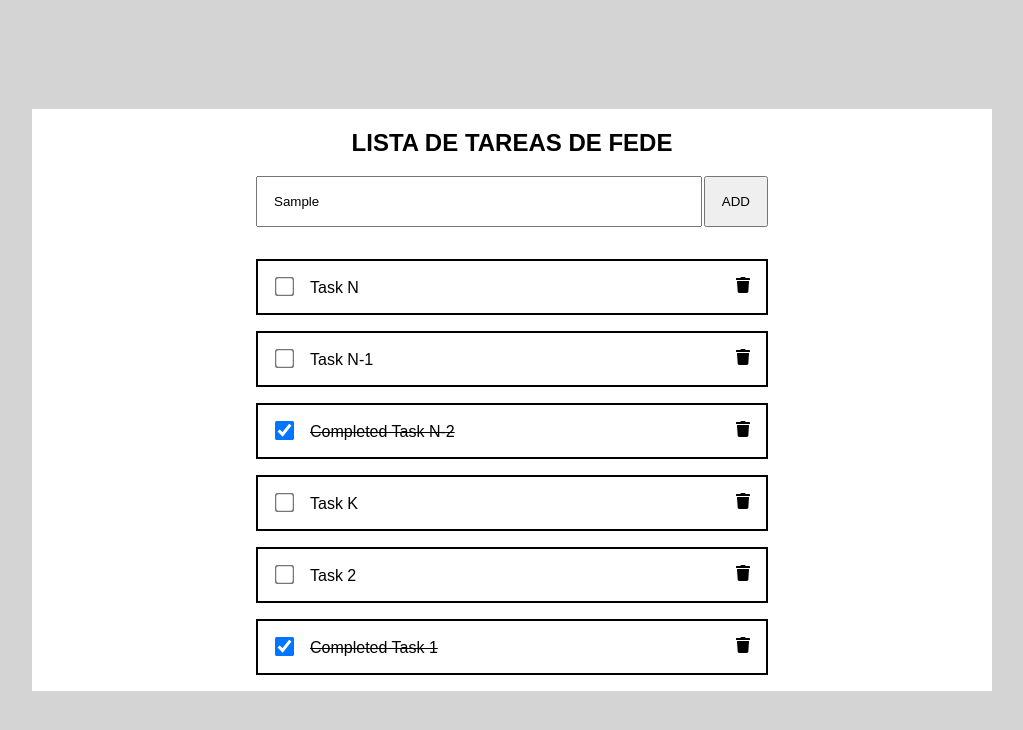
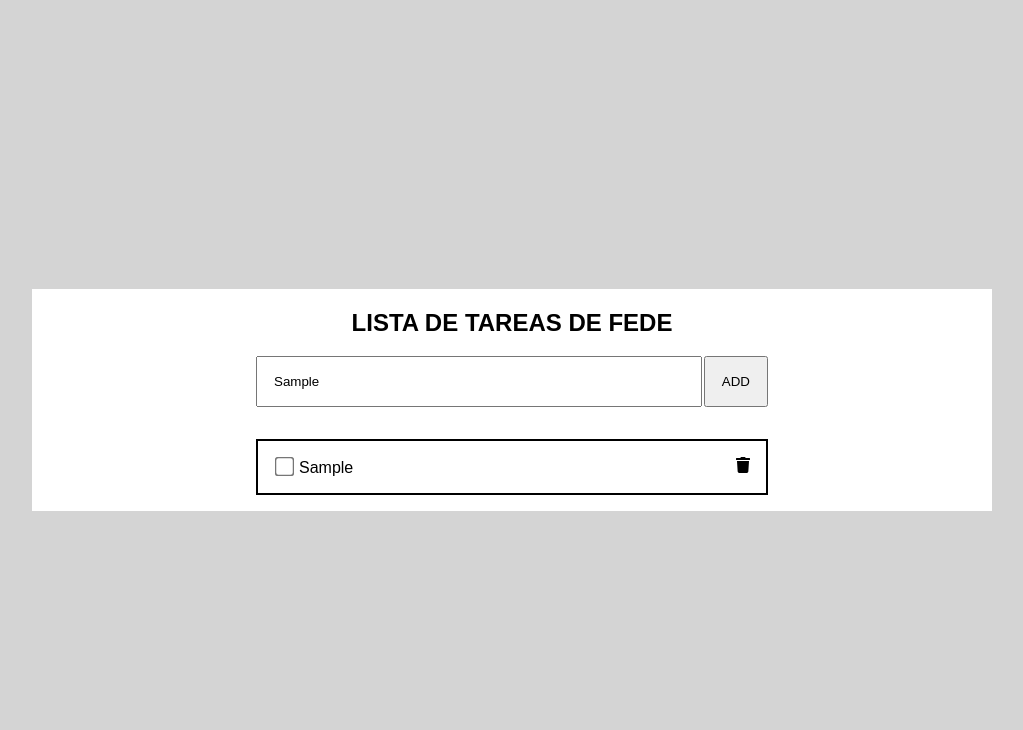
Before and after one commit to Federico-de-Muguruza/Tasks-list-Angular, an Angular app: page / in a window 1280 px wide. Both pictures are taken after typing "Sample" into the empty fields and a click on the button "ADD". Shown: the top 730 px of the page, without its empty margins (128-1151 px from the left). Built offline with nearby package versions, Linux system fonts and the light colour scheme; a web font is replaced by a local one.

Commit message:
Se agrega lógica para crear una tarea y borrarla

```diff
--- a/src/app/app.component.html
+++ b/src/app/app.component.html
@@ -4,53 +4,20 @@
 
     <div class="task-box">
       <article class="add-option">
-        <input type="text">
-        <button>ADD</button>
+        <input type="text" #task>
+        <button (click)="addTask(task.value)">ADD</button>
       </article>
 
       <article class="task-list">
-        <div class="task">
-          <div>
-            <input type="checkbox">
-            <label>Task N</label>
+        <label *ngFor="let task of tasks">
+          <div class="task">
+            <div>
+              <input type="checkbox">
+              <span>{{task.description}}</span>
+            </div>
+            <fa-icon [icon]="faTrash" (click)="deleteTask(task)"></fa-icon>
           </div>
-          <fa-icon [icon]="faTrash"></fa-icon>
-        </div>
-        <div class="task">
-          <div>
-            <input type="checkbox">
-            <label>Task N-1</label>
-          </div>
-          <fa-icon [icon]="faTrash"></fa-icon>
-        </div>
-        <div class="task">
-          <div>
-            <input type="checkbox" checked>
-            <label class="line-through">Completed Task N-2</label>
-          </div>
-          <fa-icon [icon]="faTrash"></fa-icon>
-        </div>
-        <div class="task">
-          <div>
-            <input type="checkbox">
-            <label>Task K</label>
-          </div>
-          <fa-icon [icon]="faTrash"></fa-icon>
-        </div>
-        <div class="task">
-          <div>
-            <input type="checkbox">
-            <label>Task 2</label>
-          </div>
-          <fa-icon [icon]="faTrash"></fa-icon>
-        </div>
-        <div class="task">
-          <div>
-            <input type="checkbox" checked>
-            <label class="line-through">Completed Task 1</label>
-          </div>
-          <fa-icon [icon]="faTrash"></fa-icon>
-        </div>
+        </label>
       </article>
     </div>
   </section>
--- a/src/app/app.component.scss
+++ b/src/app/app.component.scss
@@ -16,6 +16,8 @@ section {
     width: 50vw;
     background-color: #fff;
     padding: 0 10rem 0 10rem;
+    max-height: 90vh;
+    overflow-y: scroll;
 }
 
 .task-box {
@@ -31,6 +33,10 @@ section {
         padding: 1rem;
     }
 
+    button {
+        cursor: pointer;
+    }
+
     input {
         width: 80%;
     }
@@ -39,6 +45,12 @@ section {
 .task-list {
     width: 100%;
     padding: 1rem;
+}
+
+.task-list {
+    label {
+        cursor: pointer;
+    }
 }
 
 .task {
@@ -52,7 +64,8 @@ section {
     div {
         width: 80%;
     }
-    label {
-        margin-left: 1rem;
+
+    input {
+        margin-right: 0.5rem;
     }
 }
--- a/src/app/app.component.ts
+++ b/src/app/app.component.ts
@@ -9,4 +9,26 @@ import { faTrash } from '@fortawesome/free-solid-svg-icons';
 export class AppComponent {
   title = 'curso-lamansys-2';
   faTrash = faTrash;
+  tasks : Task[] = [];
+
+  addTask(description : string) {
+    if (description.trim() === '') return;
+
+    const task = {
+      description,
+    }
+
+    this.tasks.unshift(task);
+  }
+
+  deleteTask(task : Task) {
+    const index = this.tasks.indexOf(task);
+    if (index > -1)
+      this.tasks.splice(index, 1);
+  }
+
 }
+
+interface Task {
+  description : string
+}
--- a/src/index.html
+++ b/src/index.html
@@ -2,7 +2,7 @@
 <html lang="en">
 <head>
   <meta charset="utf-8">
-  <title>CursoLamansys2</title>
+  <title>Tareas</title>
   <base href="/">
   <meta name="viewport" content="width=device-width, initial-scale=1">
   <link rel="icon" type="image/x-icon" href="favicon.ico">
--- a/src/styles.css
+++ b/src/styles.css
@@ -18,6 +18,7 @@ body {
 
 input[type=checkbox] {
   transform: scale(1.5);
+  cursor: pointer;
 }
 
 .line-through {
```
